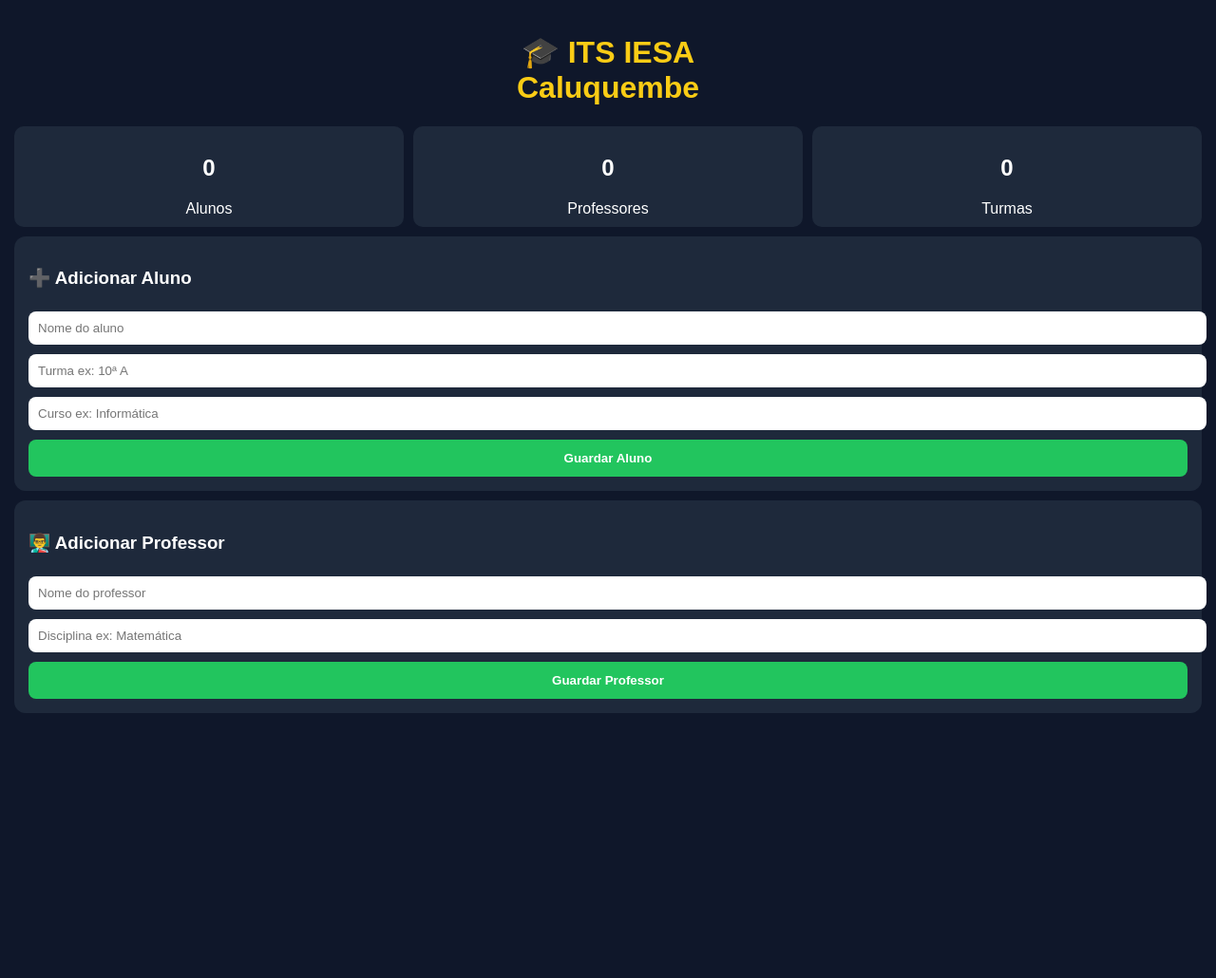
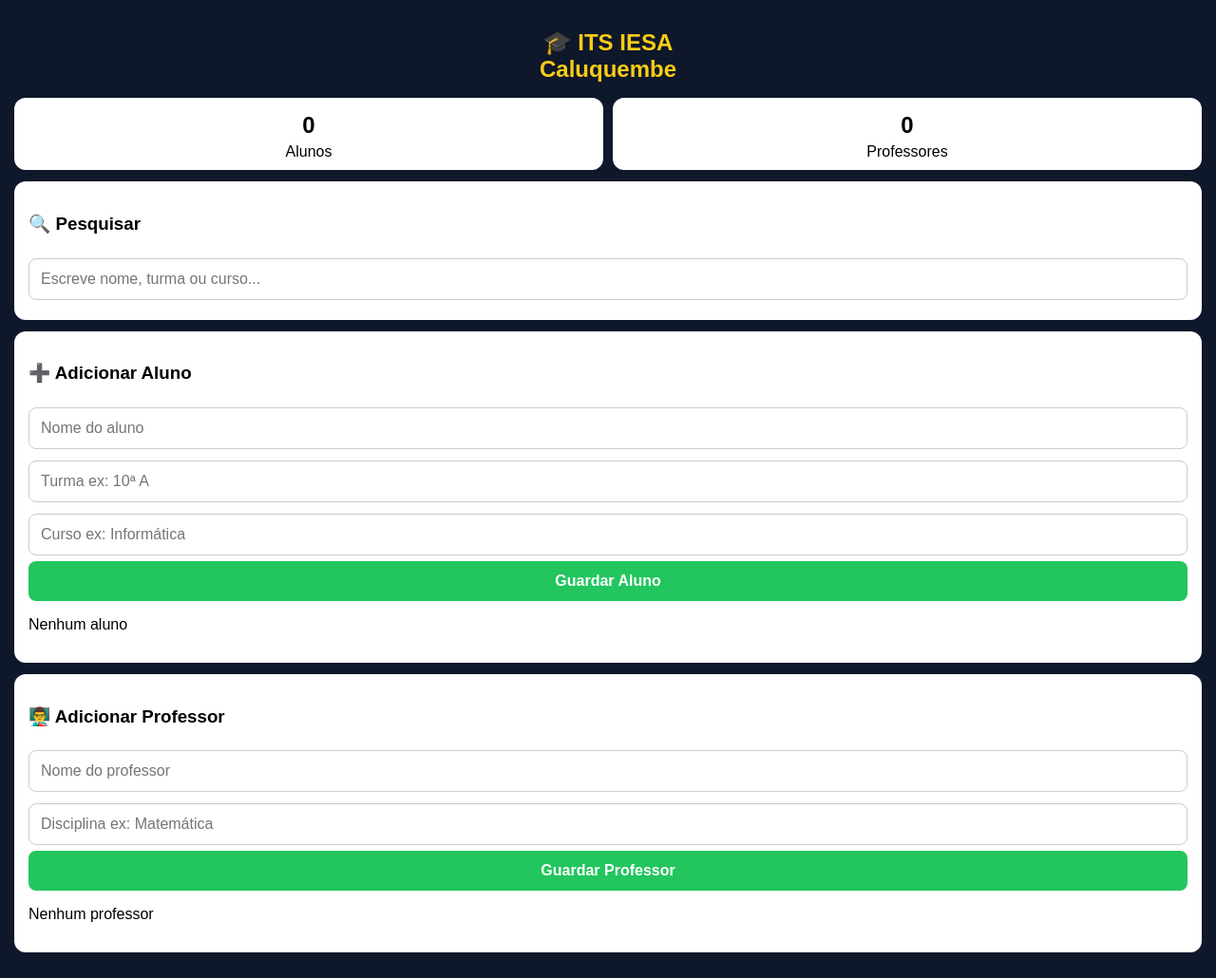
Before and after one commit to ITS-IESA-Caluquembe/Para-ITS-IESA, a plain HTML site: page index.html in a window 1280 px wide. Shown: the whole page at 95% size. Before the commit the page ends 800 px from the top, so only its background shows below. Drawn offline with Linux system fonts and the light colour scheme.

Commit message:
Update HTML structure and styling for version 2

```diff
--- a/index.html
+++ b/index.html
@@ -1,16 +1,25 @@
 <!DOCTYPE html>
 <html lang="pt"><head><meta charset="UTF-8"><meta name="viewport" content="width=device-width,initial-scale=1">
-<title>ITS IESA Caluquembe</title>
+<title>ITS IESA Caluquembe - V2</title>
 <style>
 body{font-family:sans-serif;background:#0f172a;color:white;margin:0;padding:15px}
-h1{text-align:center;color:#facc15} .card{background:#1e293b;padding:15px;border-radius:12px;margin:10px 0}
-input,select{width:100%;padding:10px;margin:5px 0;border-radius:8px;border:0}
-button{background:#22c55e;color:white;border:0;padding:12px;width:100%;border-radius:8px;font-weight:bold;margin-top:5px}
-.item{background:white;color:black;padding:10px;border-radius:8px;margin:5px 0;display:flex;justify-content:space-between}
-.top{display:flex;gap:10px;text-align:center}.top div{flex:1;background:#1e293b;padding:10px;border-radius:10px}
+h1{text-align:center;color:#facc15;font-size:24px}
+.card{background:white;color:black;border-radius:12px;padding:15px;margin:12px 0}
+input,select{width:100%;padding:12px;margin:6px 0;border:1px solid #ccc;border-radius:8px;box-sizing:border-box;font-size:16px}
+button{background:#22c55e;color:white;border:none;padding:12px;border-radius:8px;width:100%;font-size:16px;font-weight:bold}
+button.del{background:#ef4444;margin-top:5px;padding:8px}
+.item{background:#f1f5f9;padding:10px;border-radius:8px;margin:8px 0;color:black}
+.top{display:flex;gap:10px;text-align:center}
+.top>div{flex:1;background:white;color:black;border-radius:12px;padding:10px}
+.search{background:#facc15;color:black;font-weight:bold}
+h2{margin:5px 0}
 </style></head><body>
 <h1>🎓 ITS IESA<br>Caluquembe</h1>
-<div class="top"><div><h2 id="tA">0</h2>Alunos</div><div><h2 id="tP">0</h2>Professores</div><div><h2 id="tT">0</h2>Turmas</div></div>
+<div class="top"><div><h2 id="tA">0</h2>Alunos</div><div><h2 id="tP">0</h2>Professores</div></div>
+
+<div class="card"><h3>🔍 Pesquisar</h3>
+<input id="pesquisa" placeholder="Escreve nome, turma ou curso..." oninput="mostrar()">
+</div>
 
 <div class="card"><h3>➕ Adicionar Aluno</h3>
 <input id="nomeA" placeholder="Nome do aluno">
@@ -28,15 +37,21 @@ button{background:#22c55e;color:white;border:0;padding:12px;width:100%;border-ra
 <script>
 let alunos=JSON.parse(localStorage.getItem('alunos')||'[]');
 let profs=JSON.parse(localStorage.getItem('profs')||'[]');
-function show(){
+function salvar(){localStorage.setItem('alunos',JSON.stringify(alunos));localStorage.setItem('profs',JSON.stringify(profs));mostrar();}
+function addAluno(){let n=nomeA.value.trim(),t=turmaA.value.trim(),c=cursoA.value.trim();if(!n)return alert('Escreve o nome');alunos.push({n,t,c});nomeA.value='';turmaA.value='';cursoA.value='';salvar();}
+function addProf(){let n=nomeP.value.trim(),d=discP.value.trim();if(!n)return alert('Escreve o nome');profs.push({n,d});nomeP.value='';discP.value='';salvar();}
+function delA(i){if(confirm('Apagar aluno?')){alunos.splice(i,1);salvar();}}
+function delP(i){if(confirm('Apagar professor?')){profs.splice(i,1);salvar();}}
+function mostrar(){
+let q=(pesquisa.value||'').toLowerCase();
 document.getElementById('tA').innerText=alunos.length;
 document.getElementById('tP').innerText=profs.length;
-document.getElementById('listaA').innerHTML=alunos.map((a,i)=>`<div class="item"><span><b>${a.nome}</b><br>${a.turma} - ${a.curso}</span><span onclick="delA(${i})">❌</span></div>`).join('');
-document.getElementById('listaP').innerHTML=profs.map((p,i)=>`<div class="item"><span><b>${p.nome}</b><br>${p.disc}</span><span onclick="delP(${i})">❌</span></div>`).join('');
+listaA.innerHTML=alunos.map((a,i)=>{
+if(q && !(a.n+' '+a.t+' '+a.c).toLowerCase().includes(q)) return '';
+return `<div class="item"><b>${a.n}</b><br>Turma: ${a.t} | Curso: ${a.c}<button class="del" onclick="delA(${i})">Apagar</button></div>`}).join('')||'<p>Nenhum aluno</p>';
+listaP.innerHTML=profs.map((p,i)=>{
+if(q && !(p.n+' '+p.d).toLowerCase().includes(q)) return '';
+return `<div class="item"><b>${p.n}</b><br>Disciplina: ${p.d}<button class="del" onclick="delP(${i})">Apagar</button></div>`}).join('')||'<p>Nenhum professor</p>';
 }
-function addAluno(){let n=nomeA.value,t=turmaA.value,c=cursoA.value;if(!n)return alert('Escreve o nome');alunos.push({nome:n,turma:t,curso:c});localStorage.setItem('alunos',JSON.stringify(alunos));nomeA.value='';turmaA.value='';cursoA.value='';show()}
-function addProf(){let n=nomeP.value,d=discP.value;if(!n)return alert('Escreve o nome');profs.push({nome:n,disc:d});localStorage.setItem('profs',JSON.stringify(profs));nomeP.value='';discP.value='';show()}
-function delA(i){alunos.splice(i,1);localStorage.setItem('alunos',JSON.stringify(alunos));show()}
-function delP(i){profs.splice(i,1);localStorage.setItem('profs',JSON.stringify(profs));show()}
-show();
+mostrar();
 </script></body></html>
```
